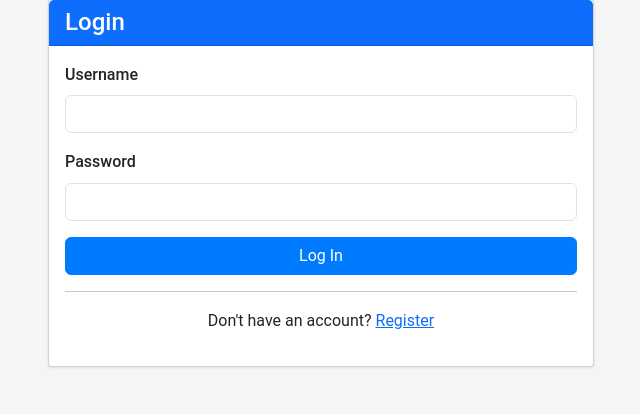
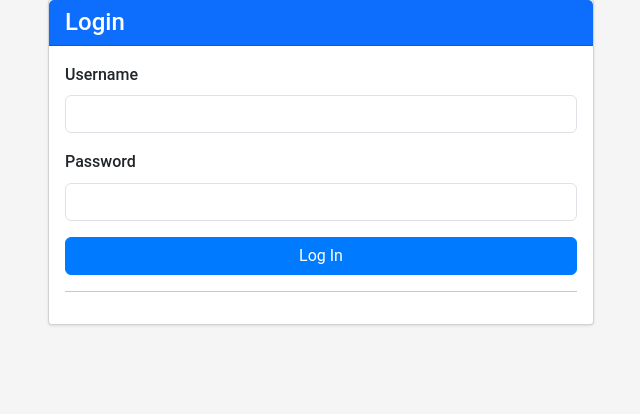
Before and after one commit to reformy/shririm, a Django app: page /gym/accounts/login/ in a window 1280 px wide. Shown: the part 129-543 px from the top of the page, without its empty margins (319-959 px from the left). Run offline with Django 5.2, Linux system fonts and the light colour scheme.

Commit message:
Removed register link.

```diff
--- a/gym/templates/gym/auth/login.html
+++ b/gym/templates/gym/auth/login.html
@@ -25,9 +25,9 @@
                     </div>
                 </form>
                 <hr>
-                <div class="text-center">
-                    <p>Don't have an account? <a href="{% url 'gym:register' %}">Register</a></p>
-                </div>
+{#                <div class="text-center">#}
+{#                    <p>Don't have an account? <a href="{% url 'gym:register' %}">Register</a></p>#}
+{#                </div>#}
             </div>
         </div>
     </div>
--- a/gym/urls.py
+++ b/gym/urls.py
@@ -10,7 +10,7 @@ urlpatterns = [
     # Authentication
     path('accounts/login/', views.login_view, name='login'),
     path('accounts/logout/', views.logout_view, name='logout'),
-    path('accounts/register/', views.register_view, name='register'),
+    # path('accounts/register/', views.register_view, name='register'),
 
     # Devices
     path('devices/', views.device_list, name='device_list'),
```
